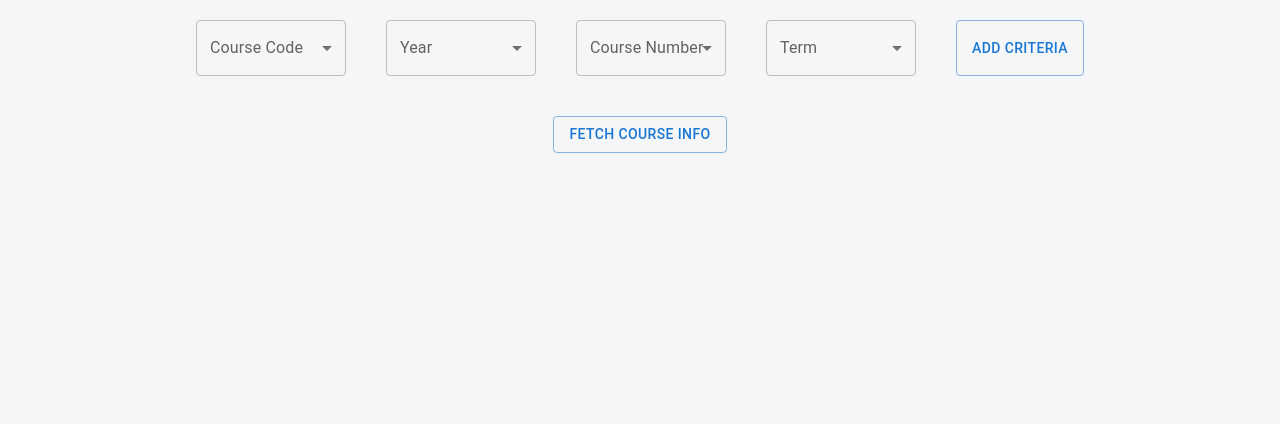
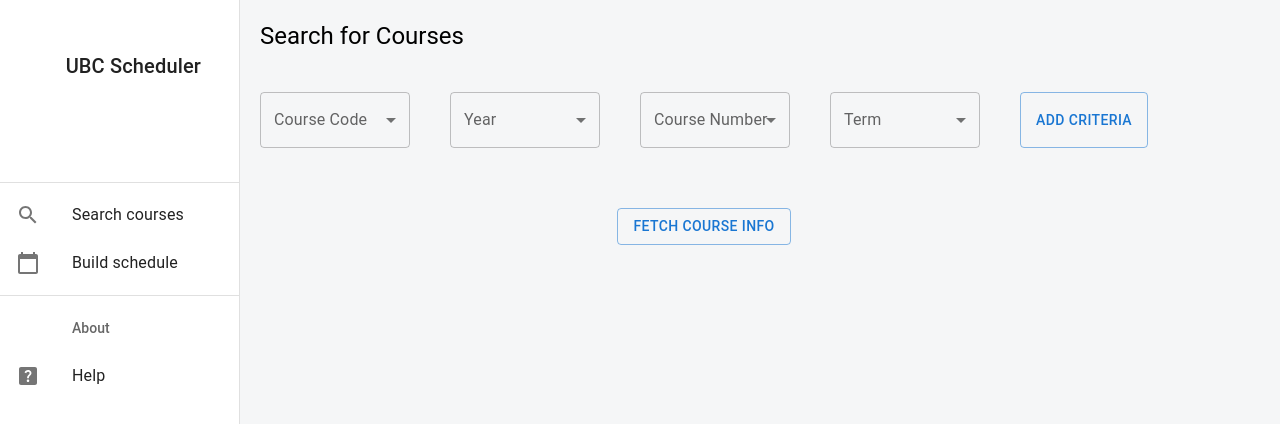
Before and after one commit to ArturDanilenko/ubc-scheduler, a React (Create React App) app in the folder ubc-scheduler/: page / in a window 1280 px wide. Shown: the top 424 px of the page. Built offline with nearby package versions, Linux system fonts and the light colour scheme.

Commit message:
small ui changes

```diff
--- a/ubc-scheduler/package.json
+++ b/ubc-scheduler/package.json
@@ -5,6 +5,7 @@
   "dependencies": {
     "@emotion/react": "^11.6.0",
     "@emotion/styled": "^11.6.0",
+    "@mui/icons-material": "^5.2.4",
     "@mui/material": "^5.2.1",
     "@testing-library/jest-dom": "^5.14.1",
     "@testing-library/react": "^11.2.7",
--- a/ubc-scheduler/src/App.tsx
+++ b/ubc-scheduler/src/App.tsx
@@ -2,13 +2,16 @@
 import { Provider } from "react-redux"
 import Router from './router/RouterComponent';
 import store from './store/store';
+import { Box } from "@mui/material";
 import "./styles.css"
 
 const App: React.FC = () => {
 
   return (
     <Provider store={store}>
-      <Router/>
+      <Box sx={{display:"flex", flexDirection: "row"}}>
+        <Router/>
+      </Box>
     </Provider>
   )
 }
--- a/ubc-scheduler/src/Utils/getCourseNumberAPI.ts
+++ b/ubc-scheduler/src/Utils/getCourseNumberAPI.ts
@@ -2,7 +2,7 @@
 import { ICourseNumbers } from "../Definitions/Interfaces/CourseInterfaces";
 
 export async function getCourseNumbers (code: string) {
-    const response = await axios.get('https://e3f8c00b-640c-4fbc-96ba-f4088d1a532a.mock.pstmn.io/api/v1/courseNumbers/'+code);
+    const response = await axios.get('https://f1c9150b-8e43-493b-a623-7a449ef35e44.mock.pstmn.io/api/v1/courseNumbers/'+code);
     const courseNumbers: ICourseNumbers = {
         courseCode: code,
         numbers: response.data ? response.data : []
--- a/ubc-scheduler/src/components/FilterSelection/FilterTab.tsx
+++ b/ubc-scheduler/src/components/FilterSelection/FilterTab.tsx
@@ -35,7 +35,7 @@
     const listTerms: string[] = ["1","2","Both"];
 
     return (
-        <Box sx={{display:"flex", justifyContent:"center"}}>
+        <Box sx={{display:"flex", flexDirection: "row", justifyContent:"center"}}>
             <GeneralForm name={"Course Code"} entryList={tempListCode} onSelect={setSelectedParameters}/>
             <GeneralForm name={"Year"} entryList={tempListYear} onSelect={setSelectedParameters}/>
             <GeneralForm name={"Course Number"} entryList={courseNumbers} onSelect={setSelectedParameters}/>
--- a/ubc-scheduler/src/components/LandingPage.tsx
+++ b/ubc-scheduler/src/components/LandingPage.tsx
@@ -1,4 +1,4 @@
-import { Box } from "@mui/material";
+import { Box, Typography } from "@mui/material";
 import * as React from "react"
 import { shallowEqual, useSelector } from "react-redux";
 import { IQueryBuilderEntry } from "../Definitions/Interfaces/QueryBuilderInterfaces";
@@ -17,10 +17,15 @@
 
     return (
         <React.Fragment>
-            <FilterTab/>
-            <SelectedCourseDisplay/>
-            <Box sx={{display:"flex", justifyContent:"center"}}>
-                <GeneralButton name={"Fetch course info"} queryInput={queriedCourses} submitQuery={processQuery}/>
+            <Box sx={{display: "flex", flexDirection: "column"}}>
+                <Typography variant="h5" m="20px">
+                    Search for Courses
+                </Typography>
+                <FilterTab/>
+                <SelectedCourseDisplay/>
+                <Box sx={{display:"flex", justifyContent:"center"}}>
+                    <GeneralButton name={"Fetch course info"} queryInput={queriedCourses} submitQuery={processQuery}/>
+                </Box>
             </Box>
         </React.Fragment>
     )
--- a/ubc-scheduler/src/components/LandingPageDupe.tsx
+++ b/ubc-scheduler/src/components/LandingPageDupe.tsx
@@ -3,7 +3,7 @@
 import { ICourse } from "../Definitions/Interfaces/CourseInterfaces";
 import { ApplicationState } from "../Definitions/Types/StateTypes/CommonStateTypes";
 import { getCourses } from "../store/actions/courseActionCreators";
-import "../styles.css"
+import "../styles.css";
 import Course from "./Course";
 
 const LandingPageDupe: React.FC = () => {
--- /dev/null
+++ b/ubc-scheduler/src/components/Nav/Nav.tsx
@@ -0,0 +1,175 @@
+import * as React from 'react';
+import { styled, createTheme, ThemeProvider } from '@mui/material/styles';
+import MuiDrawer from '@mui/material/Drawer';
+import MuiAppBar, { AppBarProps as MuiAppBarProps } from '@mui/material/AppBar';
+import Toolbar from '@mui/material/Toolbar';
+import List from '@mui/material/List';
+import Divider from '@mui/material/Divider';
+
+import ListItem from '@mui/material/ListItem';
+import ListItemIcon from '@mui/material/ListItemIcon';
+import ListItemText from '@mui/material/ListItemText';
+import ListSubheader from '@mui/material/ListSubheader';
+import SearchIcon from '@mui/icons-material/Search';
+import CalendarTodayIcon from '@mui/icons-material/CalendarToday';
+import HelpCenterIcon from '@mui/icons-material/HelpCenter';
+
+import { useNavigate } from "react-router-dom";
+
+import Box from '@mui/material/Box';
+import Typography from '@mui/material/Typography';
+
+
+const Nav: React.FC = () => {
+    const drawerWidth: number = 240;
+    const [open, setOpen] = React.useState(true);
+    const toggleDrawer = () => {
+        setOpen(!open);
+    };
+
+    interface AppBarProps extends MuiAppBarProps {
+      open?: boolean;
+    }
+
+    const AppBar = styled(MuiAppBar, {
+      shouldForwardProp: (prop) => prop !== 'open',
+    })<AppBarProps>(({ theme, open }) => ({
+      zIndex: theme.zIndex.drawer + 1,
+      transition: theme.transitions.create(['width', 'margin'], {
+        easing: theme.transitions.easing.sharp,
+        duration: theme.transitions.duration.leavingScreen,
+      }),
+      ...(open && {
+        marginLeft: drawerWidth,
+        width: `calc(100% - ${drawerWidth}px)`,
+        transition: theme.transitions.create(['width', 'margin'], {
+          easing: theme.transitions.easing.sharp,
+          duration: theme.transitions.duration.enteringScreen,
+        }),
+      }),
+    }));
+
+    const Drawer = styled(MuiDrawer, { shouldForwardProp: (prop) => prop !== 'open' })(
+      ({ theme, open }) => ({
+        '& .MuiDrawer-paper': {
+          position: 'relative',
+          whiteSpace: 'nowrap',
+          width: drawerWidth,
+          transition: theme.transitions.create('width', {
+            easing: theme.transitions.easing.sharp,
+            duration: theme.transitions.duration.enteringScreen,
+          }),
+          boxSizing: 'border-box',
+          ...(!open && {
+            overflowX: 'hidden',
+            transition: theme.transitions.create('width', {
+              easing: theme.transitions.easing.sharp,
+              duration: theme.transitions.duration.leavingScreen,
+            }),
+            width: theme.spacing(7),
+            [theme.breakpoints.up('sm')]: {
+              width: theme.spacing(9),
+            },
+          }),
+        },
+      }),
+    );
+
+    const mdTheme = createTheme();
+    const navigate = useNavigate();
+
+    const redirect = (index: number) => {
+        if (index===0) {
+            navigate("/")
+        } else if (index===1) {
+            navigate("/about")
+        }
+    }
+
+    return (
+        <ThemeProvider theme={mdTheme}>
+            <Box sx={{ display: 'flex' }}>
+                <AppBar position="absolute" open={open}>
+                    {/* <Toolbar
+                        sx={{
+                        pr: '24px', // keep right padding when drawer closed
+                        }}
+                    >
+                        <IconButton
+                            edge="start"
+                            color="inherit"
+                            aria-label="open drawer"
+                            onClick={toggleDrawer}
+                            sx={{
+                                marginRight: '36px',
+                                ...(open && { display: 'none' }),
+                            }}
+                        >
+                            <MenuIcon />
+                        </IconButton>
+                    <Typography
+                        component="h1"
+                        variant="h6"
+                        color="inherit"
+                        noWrap
+                        sx={{ flexGrow: 1 }}
+                    >
+                        Dashboard
+                    </Typography>
+                    <IconButton color="inherit">
+                        <Badge badgeContent={4} color="secondary">
+                            <NotificationsIcon />
+                        </Badge>
+                    </IconButton>
+                </Toolbar> */}
+
+                {/* <LandingPage /> */}
+            </AppBar>
+            <Drawer variant="permanent" open={true} sx={{height: '100vh'}}>
+                <Toolbar
+                    sx={{
+                        display: 'flex',
+                        alignItems: 'center',
+                        justifyContent: 'flex-end',
+                        px: [1],
+                    }}
+                >
+                    {/* <IconButton onClick={toggleDrawer}>
+                        <ChevronLeftIcon />
+                    </IconButton> */}
+                    <Typography variant="h6" mr="30px" mt="50px" mb="100px">
+                        UBC Scheduler
+                    </Typography>
+                </Toolbar>
+                <Divider />
+                <List>
+                    <ListItem button onClick={() => redirect(0)}>
+                        <ListItemIcon>
+                            <SearchIcon />
+                        </ListItemIcon>
+                        <ListItemText primary="Search courses" />
+                    </ListItem>
+                    <ListItem button onClick={() => redirect(1)}>
+                        <ListItemIcon>
+                            <CalendarTodayIcon />
+                        </ListItemIcon>
+                        <ListItemText primary="Build schedule" />
+                    </ListItem>
+                </List>
+                <Divider />
+                <List>
+                    <ListSubheader inset>About</ListSubheader>
+                    <ListItem button>
+                    <ListItemIcon>
+                        <HelpCenterIcon />
+                    </ListItemIcon>
+                    <ListItemText primary="Help" />
+                    </ListItem>
+                </List>
+                </Drawer>
+            </Box>
+        </ThemeProvider>
+    )
+}
+
+export default Nav
--- a/ubc-scheduler/src/router/RouterComponent.tsx
+++ b/ubc-scheduler/src/router/RouterComponent.tsx
@@ -6,10 +6,12 @@
   } from "react-router-dom";
 import LandingPage from '../components/LandingPage';
 import LandingPageDupe from '../components/LandingPageDupe';
+import Nav from '../components/Nav/Nav';
 
 const RouterComponent: React.FC = () => {
     return (
         <Router>
+            <Nav />
             <Routes>
                 <Route path="/" element={<LandingPage/>}/>
                 <Route path="/about" element={<LandingPageDupe/>}/>
--- a/ubc-scheduler/src/styles.css
+++ b/ubc-scheduler/src/styles.css
@@ -8,7 +8,10 @@
 body {
   font-family: Nunito, sans-serif;
   background: #f5f6f7;
+
+  height: 100vh;
 }
+
 
 main {
   max-width: 30rem;
```
Also changed, not shown: 1 other file (tests, documents, lock files or other folders).
